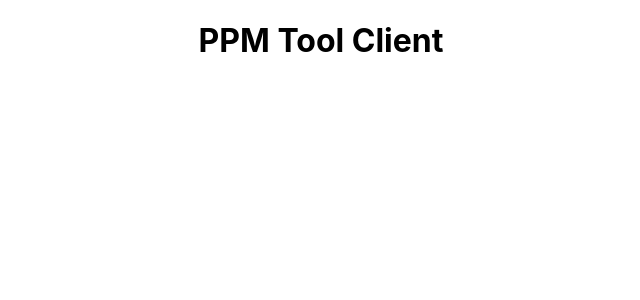
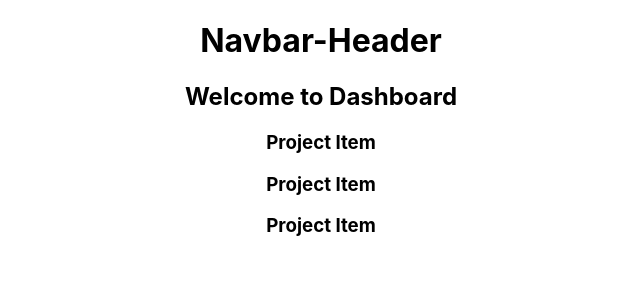
Before and after one commit to yvonnkr/ppm-tool-fullstack-java-react-redux, a React (Create React App) app in the folder ppmtool-client/: page / in a window 1280 px wide. Shown: the top 300 px of the page, without its empty margins (319-959 px from the left). Built offline with nearby package versions, Linux system fonts and the light colour scheme.

Commit message:
Components Header,Dashbord and ProjectItem

```diff
--- a/ppmtool-client/src/App.js
+++ b/ppmtool-client/src/App.js
@@ -1,10 +1,13 @@
 import React from "react";
 import "./App.css";
+import Dashboard from "./components/Dashboard";
+import Header from "./components/layout/Header";
 
 const App = () => {
   return (
     <div className="App">
-      <h1>PPM Tool Client</h1>
+      <Header />
+      <Dashboard />
     </div>
   );
 };
--- /dev/null
+++ b/ppmtool-client/src/components/Dashboard.js
@@ -0,0 +1,15 @@
+import React from "react";
+import ProjectItem from "./project/ProjectItem";
+
+const Dashboard = () => {
+  return (
+    <div>
+      <h2>Welcome to Dashboard</h2>
+      <ProjectItem />
+      <ProjectItem />
+      <ProjectItem />
+    </div>
+  );
+};
+
+export default Dashboard;
--- /dev/null
+++ b/ppmtool-client/src/components/layout/Header.js
@@ -0,0 +1,11 @@
+import React from "react";
+
+const Header = () => {
+  return (
+    <div>
+      <h1>Navbar-Header</h1>
+    </div>
+  );
+};
+
+export default Header;
--- /dev/null
+++ b/ppmtool-client/src/components/project/ProjectItem.js
@@ -0,0 +1,11 @@
+import React from "react";
+
+const ProjectItem = () => {
+  return (
+    <div>
+      <h3>Project Item</h3>
+    </div>
+  );
+};
+
+export default ProjectItem;
```
